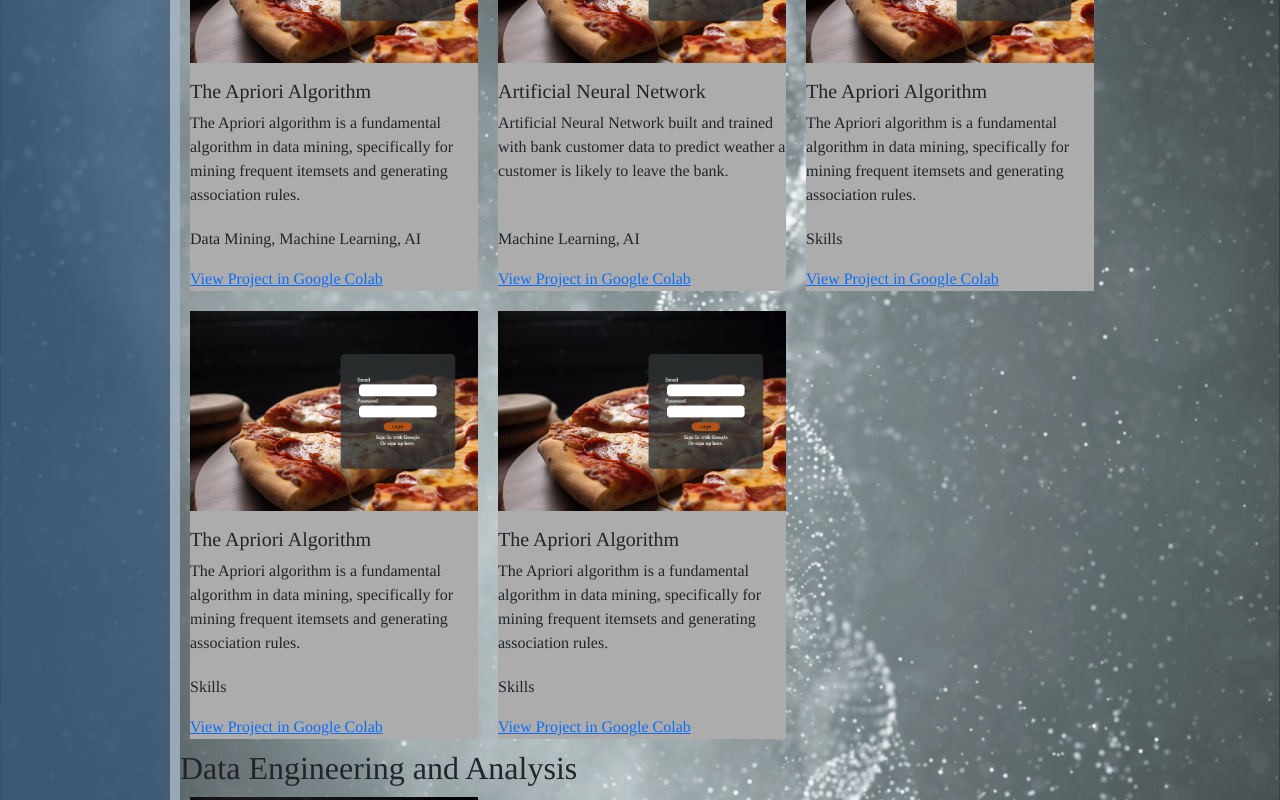
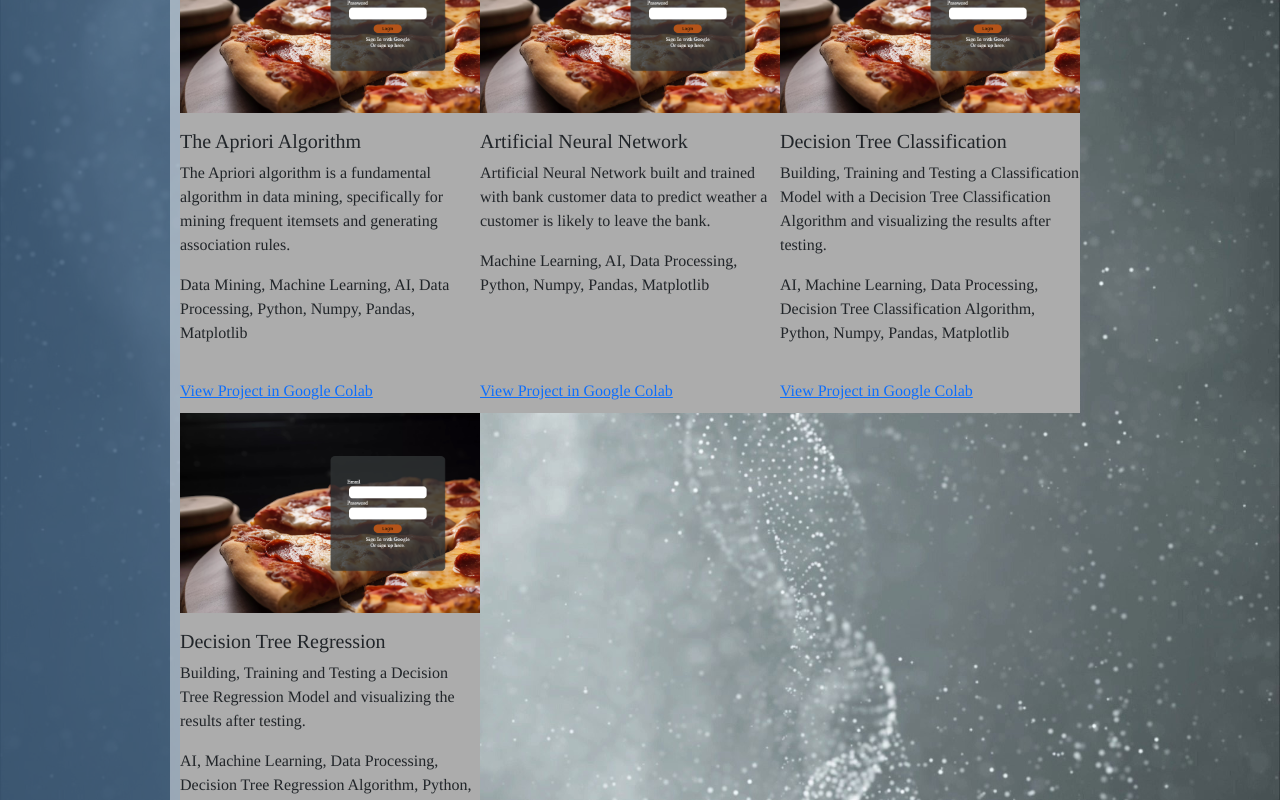
Before and after one commit to EllorAsh/Portfolio, a plain HTML site: page projects.html in a window 1280 px wide. Shown: the part 680-1480 px from the top of the page. Drawn offline with nearby package versions, Linux system fonts and the light colour scheme.

Commit message:
new changes

```diff
--- a/projects.html
+++ b/projects.html
@@ -12,7 +12,8 @@
     <title>Projects</title>
 </head>
 <body>
-    <section class="mainBody">
+    <div class="page">
+        <div class="mainBody">
             <div class="navBar">
                 <div class="profileDisplay">
                     <div class="profileImg"></div>
@@ -46,24 +47,25 @@
                 </div>
             </div>
             <div class="display">
+                <div class="space"></div>
                 <div class="projectsSelection">
 
                 </div>
                 <h2>Web Dev</h2>
                 <div>
-                <div class="projectCard" style="width: 18rem;">
+                    <div class="projectCard" >
                         <div>
                             <img src="./Projects/PizzaTria_Login.png" class="projectImg" alt="..." style="height: 200px;">
                             <p class="projectType">Web Dev</p>
                         </div>
+                        <div>
                             <div class="projectInfo">
-                        <div>
                                 <h5 class="projectName">PizzaTria</h5>
                                 <p class="projectDescription">Some quick example text to build on the card title and make up the bulk of the card's content.</p>
-                        </div>
                                 <p class="projectAdditionalInfo">
                                     Skills
                                 </p>
+                            </div>
                             <div class="projectLink">
                                 <a href="#" class="">Card link</a>
                             </div>
@@ -72,134 +74,95 @@
                 </div>
                 <h2>AI and Machine learning</h2>
                 <div class="projectCardContainer">
-                <div class="projectCard" style="width: 18rem;">
+                    <div class="projectCard" >
                         <div>
                             <img src="./Projects/PizzaTria_Login.png" class="projectImg" alt="..." style="height: 200px;">
                             <p class="projectType">AI ML</p>
                         </div>
+                        <div>
                             <div class="projectInfo">
-                        <div>
                                 <h5 class="projectName">The Apriori Algorithm</h5>
                                 <p class="projectDescription">
                                     The Apriori algorithm is a fundamental algorithm in data mining, specifically for mining frequent itemsets and generating association rules.
                                 </p>
+                                <p class="projectAdditionalInfo">
+                                    Data Mining, Machine Learning, AI, Data Processing, Python, Numpy, Pandas, Matplotlib
+                                </p>
                             </div>
-                        <p class="projectAdditionalInfo">
-                            Data Mining, Machine Learning, AI
-                        </p>
                             <div class="projectLink">
                                 <a href="https://colab.research.google.com/drive/1_tc-TZTrPn7ksF7iCPYy4Hdg_Yice_L6?usp=sharing" class="">View Project in Google Colab</a>
                             </div>
                         </div>
                     </div>
-                <div class="projectCard" style="width: 18rem;">
+                    <div class="projectCard">
                         <div>
                             <img src="./Projects/PizzaTria_Login.png" class="projectImg" alt="..." style="height: 200px;">
                             <p class="projectType">AI ML</p>
                         </div>
+                        <div>
                             <div class="projectInfo">
-                        <div>
                                 <h5 class="projectName">Artificial Neural Network</h5>
                                 <p class="projectDescription">
                                     Artificial Neural Network built and trained with bank customer data to predict weather a customer is likely to leave the bank.
                                 </p>
+                                <p class="projectAdditionalInfo">
+                                    Machine Learning, AI, Data Processing, Python, Numpy, Pandas, Matplotlib
+                                </p>
                             </div>
-                        <p class="projectAdditionalInfo">
-                            Machine Learning, AI
-                        </p>
                             <div class="projectLink">
                                 <a href="https://colab.research.google.com/drive/1E9nbrblD_rfFfvqoGNowWhCmrY1tY61e?usp=sharing" class="">View Project in Google Colab</a>
                             </div>
                         </div>
                     </div>
-                <div class="projectCard" style="width: 18rem;">
+                    <div class="projectCard">
                         <div>
                             <img src="./Projects/PizzaTria_Login.png" class="projectImg" alt="..." style="height: 200px;">
                             <p class="projectType">AI ML</p>
                         </div>
+                        <div >
                             <div class="projectInfo">
-                        <div>
-                            <h5 class="projectName">The Apriori Algorithm</h5>
+                                <h5 class="projectName">Decision Tree Classification</h5>
                                 <p class="projectDescription">
-                                The Apriori algorithm is a fundamental algorithm in data mining, specifically for mining frequent itemsets and generating association rules.
+                                    Building, Training and Testing a Classification Model with a Decision Tree Classification Algorithm and visualizing the results after testing.
+                                </p>
+                                <p class="projectAdditionalInfo">
+                                    AI, Machine Learning, Data Processing, Decision Tree Classification Algorithm, Python, Numpy, Pandas, Matplotlib
                                 </p>
                             </div>
-                        <p class="projectAdditionalInfo">
-                            Skills
-                        </p>
                             <div class="projectLink">
-                            <a href="https://colab.research.google.com/drive/1_tc-TZTrPn7ksF7iCPYy4Hdg_Yice_L6?usp=sharing" class="">View Project in Google Colab</a>
+                                <a href="https://colab.research.google.com/drive/1lIuGituUf8iSZpJz611HR9TKxU-nQ-Iy?usp=sharing" class="">View Project in Google Colab</a>
                             </div>
                         </div>
                     </div>
-                <div class="projectCard" style="width: 18rem;">
+                    <div class="projectCard">
                         <div>
                             <img src="./Projects/PizzaTria_Login.png" class="projectImg" alt="..." style="height: 200px;">
                             <p class="projectType">AI ML</p>
                         </div>
+                        <div >
                             <div class="projectInfo">
-                        <div>
-                            <h5 class="projectName">The Apriori Algorithm</h5>
+                                <h5 class="projectName">Decision Tree Regression</h5>
                                 <p class="projectDescription">
-                                The Apriori algorithm is a fundamental algorithm in data mining, specifically for mining frequent itemsets and generating association rules.
+                                    Building, Training and Testing a Decision Tree Regression Model and visualizing the results after testing.
+                                </p>
+                                <p class="projectAdditionalInfo">
+                                    AI, Machine Learning, Data Processing, Decision Tree Regression Algorithm, Python, Numpy, Pandas, Matplotlib
                                 </p>
                             </div>
-                        <p class="projectAdditionalInfo">
-                            Skills
-                        </p>
                             <div class="projectLink">
-                            <a href="https://colab.research.google.com/drive/1_tc-TZTrPn7ksF7iCPYy4Hdg_Yice_L6?usp=sharing" class="">View Project in Google Colab</a>
+                                <a href="https://colab.research.google.com/drive/1G1awIxCFA_0MRn4uv8VT9ERY3DVGCIAx?usp=sharing" class="">View Project in Google Colab</a>
                             </div>
                         </div>
                     </div>
-                <div class="projectCard" style="width: 18rem;">
-                    <div>
-                        <img src="./Projects/PizzaTria_Login.png" class="projectImg" alt="..." style="height: 200px;">
-                        <p class="projectType">AI ML</p>
+
                 </div>
-                    <div class="projectInfo">
-                        <div>
-                            <h5 class="projectName">The Apriori Algorithm</h5>
-                            <p class="projectDescription">
-                                The Apriori algorithm is a fundamental algorithm in data mining, specifically for mining frequent itemsets and generating association rules.
-                            </p>
-                        </div>
-                        <p class="projectAdditionalInfo">
-                            Skills
-                        </p>
-                        <div class="projectLink">
-                            <a href="https://colab.research.google.com/drive/1_tc-TZTrPn7ksF7iCPYy4Hdg_Yice_L6?usp=sharing" class="">View Project in Google Colab</a>
+                <h2>Data Engineering and Analysis</h2>
             </div>
         </div>
     </div>
-            </div>
-            <h2>Data Engineering and Analysis</h2>
-            <div>
-                <div class="projectCard" style="width: 18rem;">
-                    <div>
-                        <img src="./Projects/PizzaTria_Login.png" class="projectImg" alt="..." style="height: 200px;">
-                        <p class="projectType">Data</p>
-                    </div>
-                    <div class="projectInfo">
-                        <div>
-                            <h5 class="projectName">PizzaTria</h5>
-                            <p class="projectDescription">Some quick example text to build on the card title and make up the bulk of the card's content.</p>
-                        </div>
-                        <p class="projectAdditionalInfo">
-                            Skills
-                        </p>
-                        <div class="projectLink">
-                            <a href="#" class="">Card link</a>
-                        </div>
-                    </div>
-                </div>
-            </div>
-        </div>
-    </section>
     <footer class="footer">
         footer
     </footer>
-
     <script src="https://cdn.jsdelivr.net/npm/bootstrap@5.3.3/dist/js/bootstrap.bundle.min.js" integrity="sha384-YvpcrYf0tY3lHB60NNkmXc5s9fDVZLESaAA55NDzOxhy9GkcIdslK1eN7N6jIeHz" crossorigin="anonymous"></script>
 </body>
 </html>
--- a/styles.css
+++ b/styles.css
@@ -18,10 +18,13 @@ body{
     display: flex;
     flex-wrap: wrap;
 }
-@media(min-width :600px) {
+@media(min-width :700px) {
     .mainBody{
         display: flex;
         height: fit-content;
+    }
+    .page{
+        display: flex;
     }
     .profileImg{
         height: 100px;
@@ -74,14 +77,23 @@ body{
         color: white;
     }
 }
-@media(max-width :600px) {
+@media(max-width :700px) {
     .mainBody{
         display: block;
         height: fit-content;
     }
     .navBar{
         background-color: #395a7fb6;
-        max-height: 300px;
+        max-height: fit-content;
+        width: 100%;
+        position: fixed;
+    }
+    .displayPage{
+        display: flex;
+        flex-direction: column;
+    }
+    .space{
+        height: 110px;
     }
     .navLinks{
         overflow: hidden;
@@ -154,17 +166,19 @@ body{
     color: #e4e4e4;
 }
 
+.projectInfo{
+    height: 250px;
+}
 .projectCard{
-    width: 180px;
+    width: 300px;
     display: flex;
     flex-direction: column;
     background-color: #ACACAC;
-    margin: 10px;
     overflow: hidden;
+    min-height: 500px;
 }
 .projectAdditionalInfo{
-    list-style: none;
-    text-align: left;
+    height: fit-content;
 }
 .projectType{
     position: relative;
@@ -173,5 +187,8 @@ body{
     height: 0px;
 }
 .projectDescription{
-    height: 100px;
+    height: fit-content;
 }
+.projectLink{
+    align-items: end;
+}
```
Also changed, not shown: education.html (+6 -1 lines), index.html (+4 -0 lines). Lines whose indentation alone changed are shown as unchanged.
